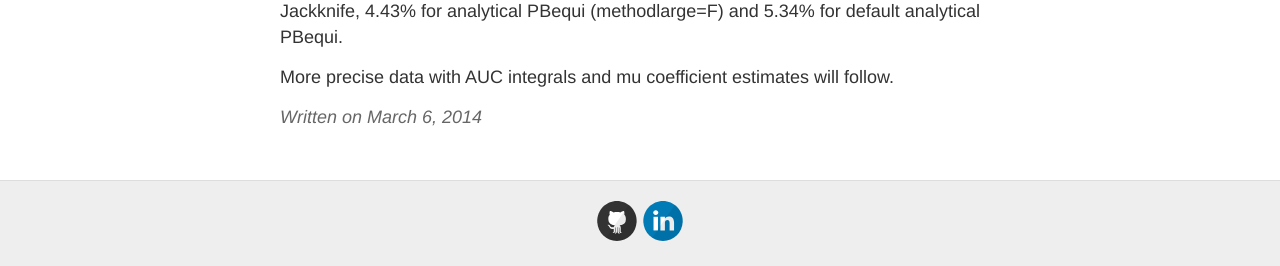
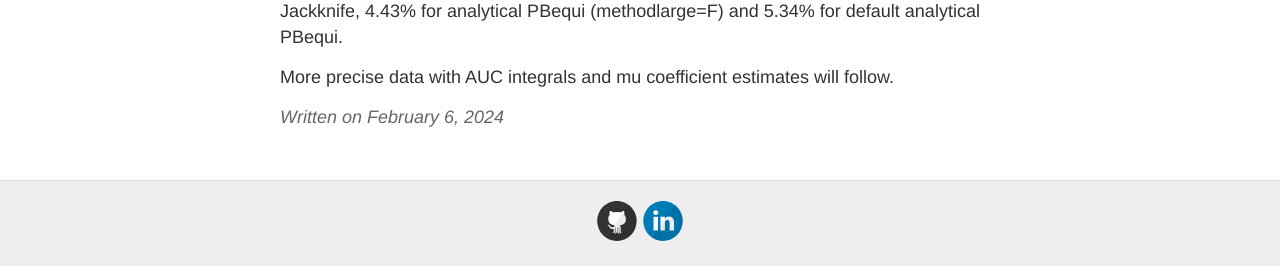
Before and after one commit to piodag/piodag.github.io, a Jekyll site: the page built from _posts/2014-3-6-jackknife-bias.md, in a window 1280 px wide and 900 px high, scrolled down 2449 px. Shown: the part 631-897 px from the top of the window. Built offline with Jekyll 4.4.1, drawn with Linux system fonts in a browser that asks for light colours.

Commit message:
Date field set correctly for ordering

```diff
--- a/_posts/2014-3-6-jackknife-bias.md
+++ b/_posts/2014-3-6-jackknife-bias.md
@@ -1,6 +1,7 @@
 ---
 layout: post
 title: "Bias with AUC - PBequi, PaBa, Deming, MDeming, MMDeming"
+date: 2024-02-06 18:35:00
 ---
 
 ![High resolution]({{ site.baseurl }}/images/jack4/Jack4_1_1.png)
```
